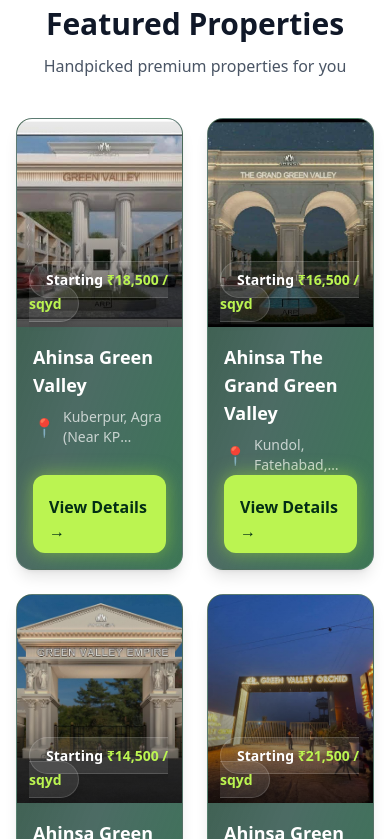
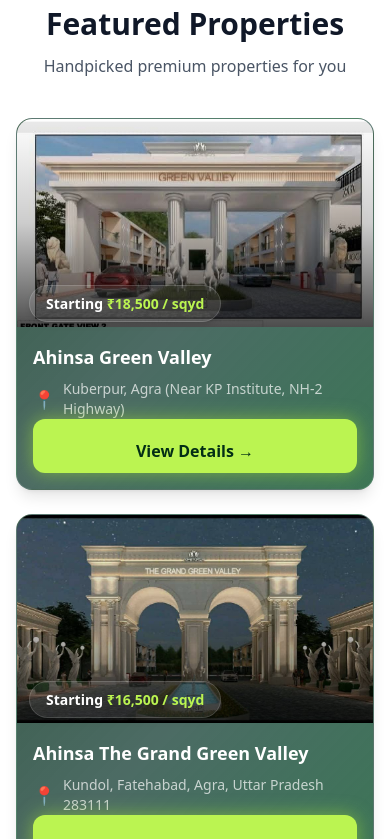
Before and after one commit to anshul1768/RealEstate, a React (Vite) app: page / in a window 390 px wide. Shown: the part 705-1544 px from the top of the page. Built offline with nearby package versions, Linux system fonts and the light colour scheme.

Commit message:
fixed ui on mobile device

```diff
--- a/src/Property_Grid/PropertyGrid.jsx
+++ b/src/Property_Grid/PropertyGrid.jsx
@@ -45,10 +45,10 @@ const PropertyGrid = () => {
         </p>
       </div>
 
-      {/* Property Grid */}
-<div className="mt-10 grid grid-cols-2 sm:grid-cols-2 lg:grid-cols-4 gap-6">
-  {properties.map((item, index) => (
-    <PropertyCard key={index} item={item} />
+      {/* ✅ Property Grid */}
+      <div className="mt-10 grid grid-cols-1 sm:grid-cols-2 lg:grid-cols-4 gap-6">
+        {properties.map((item) => (
+          <PropertyCard key={item.id} item={item} />
         ))}
       </div>
     </section>
```
Lines whose indentation alone changed are shown as unchanged.
